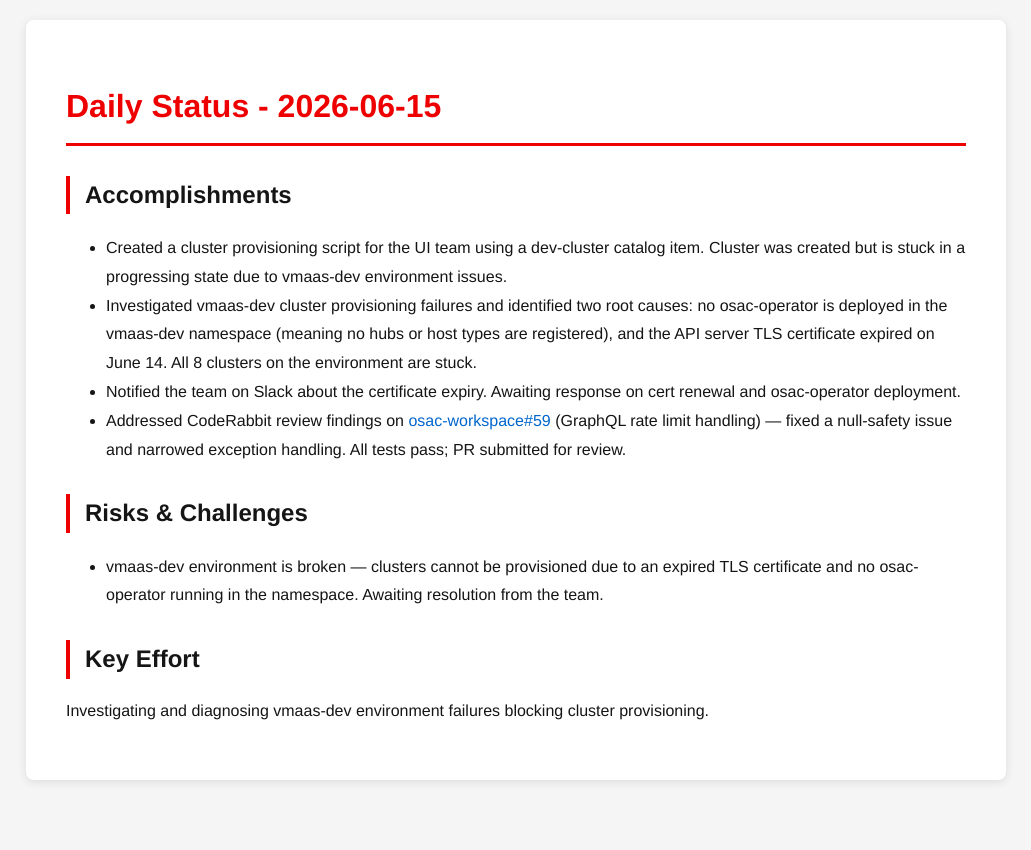
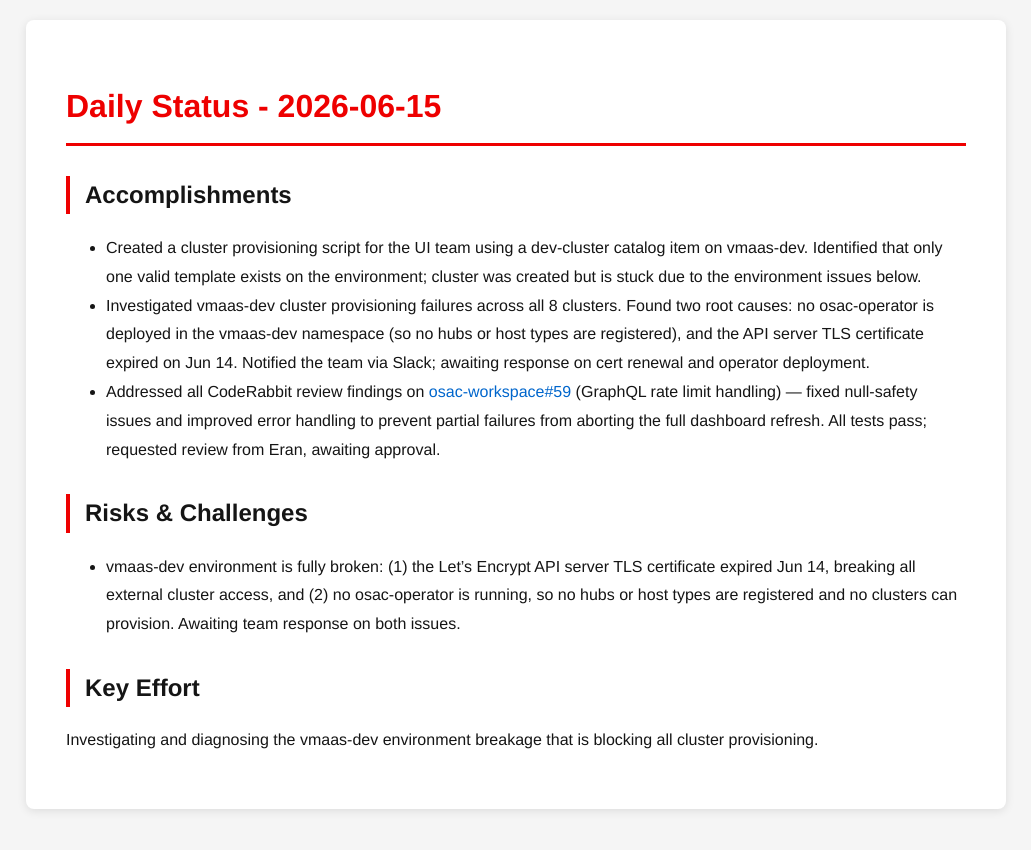
Before and after one commit to tzvatot/daily-status, a Jekyll site: the page built from 2026-06-15.md, in a window 1280 px wide. Shown: the top 850 px of the page, without its empty margins (124-1155 px from the left). Built offline with Jekyll 4.4.1, drawn with Linux system fonts in a browser that asks for light colours.

Commit message:
Daily status update - 2026-06-15

```diff
--- a/2026-06-15.md
+++ b/2026-06-15.md
@@ -7,13 +7,12 @@ date: 2026-06-15
 # Daily Status - 2026-06-15
 
 ## Accomplishments
-- Created a cluster provisioning script for the UI team using a dev-cluster catalog item. Cluster was created but is stuck in a progressing state due to vmaas-dev environment issues.
-- Investigated vmaas-dev cluster provisioning failures and identified two root causes: no osac-operator is deployed in the vmaas-dev namespace (meaning no hubs or host types are registered), and the API server TLS certificate expired on June 14. All 8 clusters on the environment are stuck.
-- Notified the team on Slack about the certificate expiry. Awaiting response on cert renewal and osac-operator deployment.
-- Addressed CodeRabbit review findings on [osac-workspace#59](https://github.com/osac-project/osac-workspace/pull/59) (GraphQL rate limit handling) — fixed a null-safety issue and narrowed exception handling. All tests pass; PR submitted for review.
+- Created a cluster provisioning script for the UI team using a dev-cluster catalog item on vmaas-dev. Identified that only one valid template exists on the environment; cluster was created but is stuck due to the environment issues below.
+- Investigated vmaas-dev cluster provisioning failures across all 8 clusters. Found two root causes: no osac-operator is deployed in the vmaas-dev namespace (so no hubs or host types are registered), and the API server TLS certificate expired on Jun 14. Notified the team via Slack; awaiting response on cert renewal and operator deployment.
+- Addressed all CodeRabbit review findings on [osac-workspace#59](https://github.com/osac-project/osac-workspace/pull/59) (GraphQL rate limit handling) — fixed null-safety issues and improved error handling to prevent partial failures from aborting the full dashboard refresh. All tests pass; requested review from Eran, awaiting approval.
 
 ## Risks & Challenges
-- vmaas-dev environment is broken — clusters cannot be provisioned due to an expired TLS certificate and no osac-operator running in the namespace. Awaiting resolution from the team.
+- vmaas-dev environment is fully broken: (1) the Let's Encrypt API server TLS certificate expired Jun 14, breaking all external cluster access, and (2) no osac-operator is running, so no hubs or host types are registered and no clusters can provision. Awaiting team response on both issues.
 
 ## Key Effort
-Investigating and diagnosing vmaas-dev environment failures blocking cluster provisioning.
+Investigating and diagnosing the vmaas-dev environment breakage that is blocking all cluster provisioning.
```
